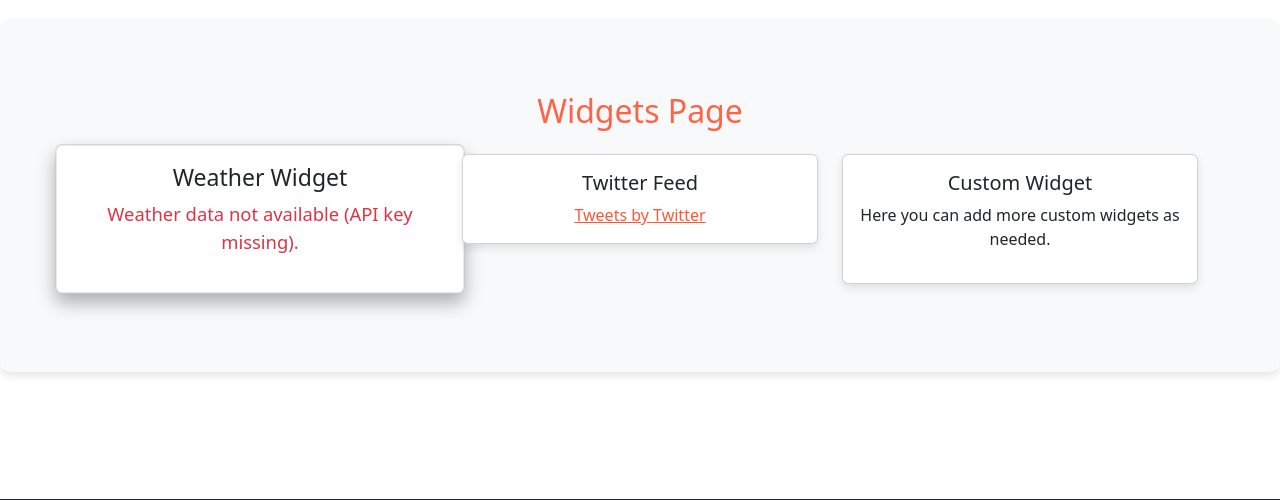
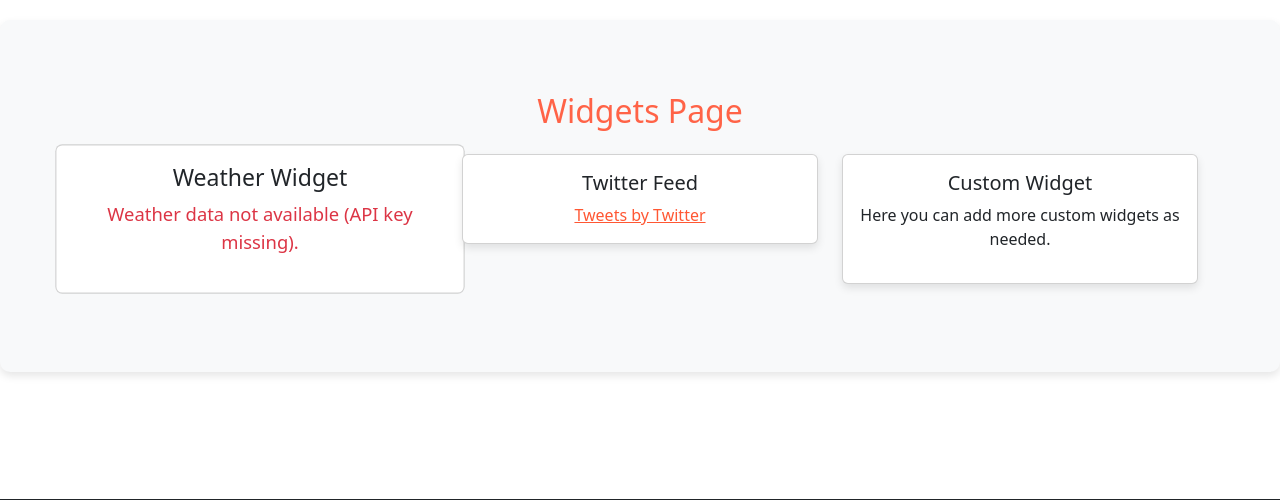
Before and after one commit to mctrinity/cloudvikingswebsite, a Flask app: page /widgets in a window 1280 px wide, with the pointer over the restyled element. Shown: the part 56-556 px from the top of the page. Run offline with Flask 3, Linux system fonts and the light colour scheme; style sheets or scripts are compiled from the project's sources; some libraries are stand-ins or nearby versions.

Commit message:
change on hover color of card details

```diff
--- a/static/css/style.css
+++ b/static/css/style.css
@@ -218,7 +218,7 @@
 /* Grow effect on hover */
 .custom-card-shadow:hover {
     transform: scale(1.15);
-    box-shadow: 0 8px 16px rgba(0, 0, 0, 0.3);
+    box-shadow: 0 8px 16px rgba(255, 255, 255, 0);
 }
 
 .member-details {
```
